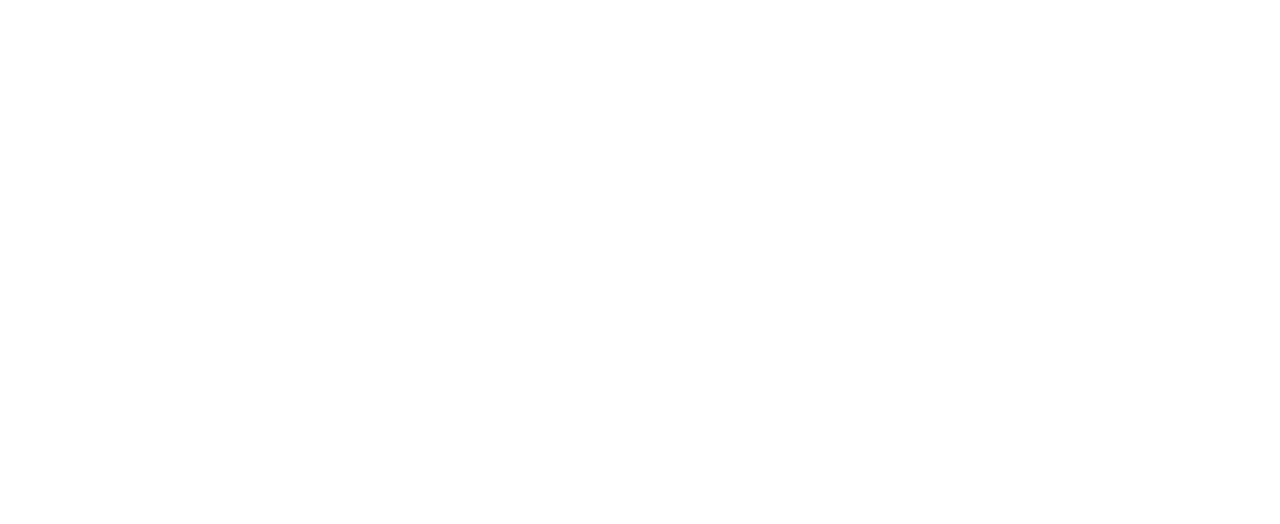
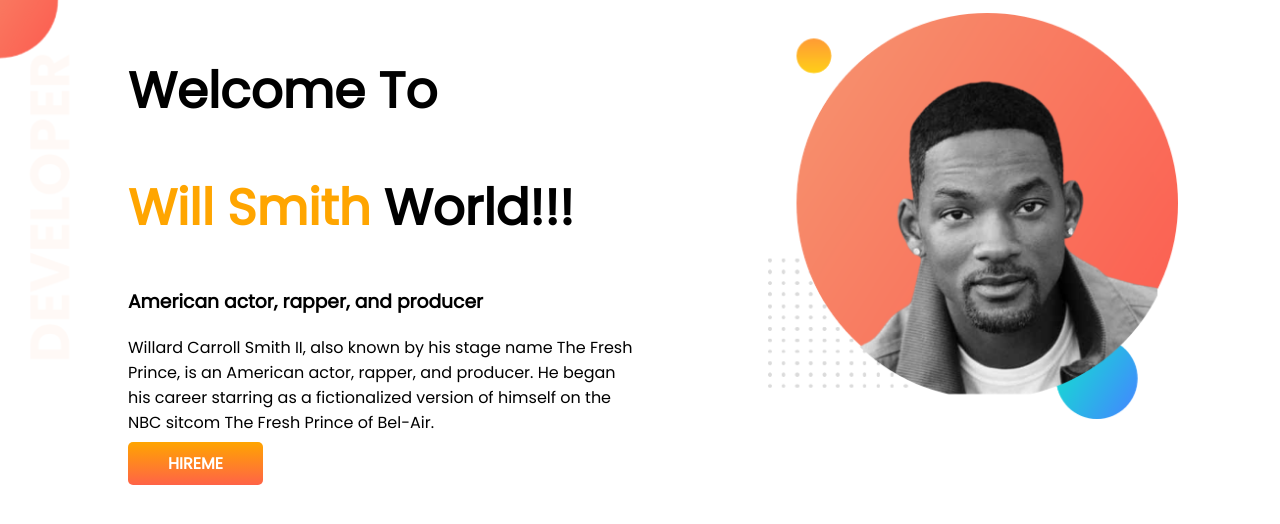
Before and after one commit to musfiqur172/developer-portfolio, a plain HTML site: page index.html in a window 1280 px wide. Drawn offline with Linux system fonts and the light colour scheme.

Commit message:
top banner added

```diff
--- a/css/style.css
+++ b/css/style.css
@@ -0,0 +1,40 @@
+body {
+    font-family: 'Poppins', sans-serif;
+    margin: 0;
+}
+
+h1 {
+    font-size: 50px;
+}
+
+.orange-color {
+    color: orange;
+}
+
+section {
+    display: flex;
+}
+
+.half-width {
+    width: 50%;
+    padding-left: 10%;
+    padding-top: 1%;
+}
+
+.half-width img {
+    width: 80%;
+}
+
+.link-button {
+    text-decoration: none;
+    background-image: linear-gradient(orange, tomato);
+    color: white;
+    font-weight: 700;
+    border-radius: 5px;
+    padding: 10px 40px;
+}
+
+.top-banner {
+    background-image: url(../images/top-banner.png);
+    background-repeat: no-repeat;
+}
--- a/index.html
+++ b/index.html
@@ -6,11 +6,31 @@
     <meta http-equiv="X-UA-Compatible" content="IE=edge">
     <meta name="viewport" content="width=device-width, initial-scale=1.0">
     <title>Musfiqur's Portfolio</title>
+    <link rel="preconnect" href="https://fonts.googleapis.com">
+    <link rel="preconnect" href="https://fonts.gstatic.com" crossorigin>
+    <link href="https://fonts.googleapis.com/css2?family=Poppins&display=swap" rel="stylesheet">
     <link rel="stylesheet" href="css/style.css">
+
 </head>
 
 <body>
-
+    <section class="top-banner">
+        <div class="half-width">
+            <h1>Welcome To</h1>
+            <h1><span class="orange-color">Will Smith</span> World!!!</h1>
+            <h3>American actor, rapper, and producer</h3>
+            <p>Willard Carroll Smith II, also known by his stage name The Fresh Prince, is an American actor, rapper,
+                and
+                producer. He
+                began his career starring as a fictionalized version of himself on the NBC sitcom The Fresh Prince of
+                Bel-Air.
+            </p>
+            <a class="link-button" target="_blank" href="#">HIREME</a>
+        </div>
+        <div class="half-width">
+            <img src="images/my-bg.png" alt="">
+        </div>
+    </section>
 </body>
 
 </html>
```
Also changed, not shown: images/dream-bg.png (added), images/exp-bg.png (added), images/jhankar.png (added), images/jhankar2.png (added), images/my-bg.png (added), images/my-bg2.png (added), images/top-banner.png (added), images/will-smith01-removebg-preview.png (added), images/will-smith02-removebg-preview.png (added), images/will-smith04-removebg-preview.png (added), images/will-smith06-removebg-preview.png (added), 7 other files.
